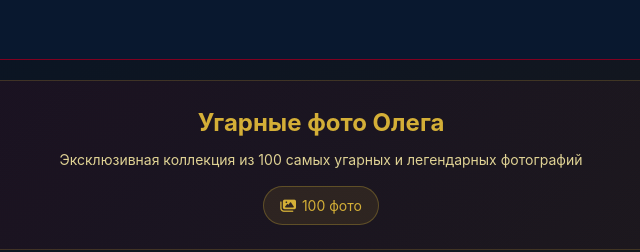
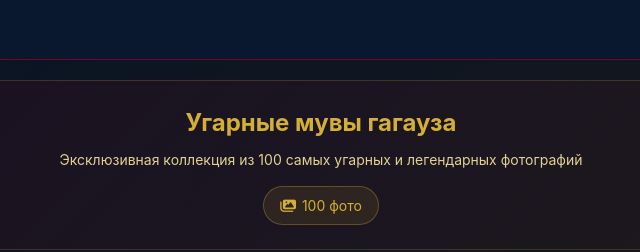
Before and after one commit to finaprogramming-stack/oleg-site, a plain HTML site: page index.html in a window 1280 px wide. Shown: the top 252 px of the page, 319-959 px from the left. Drawn offline with Linux system fonts and the light colour scheme.

Commit message:
Update index.html

```diff
--- a/index.html
+++ b/index.html
@@ -713,7 +713,7 @@
     <!-- Hero секция -->
     <section class="hero-section">
         <div class="hero-content">
-            <h1 class="hero-title">Угарные фото Олега</h1>
+            <h1 class="hero-title">Угарные мувы гагауза</h1>
             <p class="hero-subtitle">Эксклюзивная коллекция из 100 самых угарных и легендарных фотографий</p>
             <div class="counter-badge">
                 <i class="fas fa-images"></i>
```
